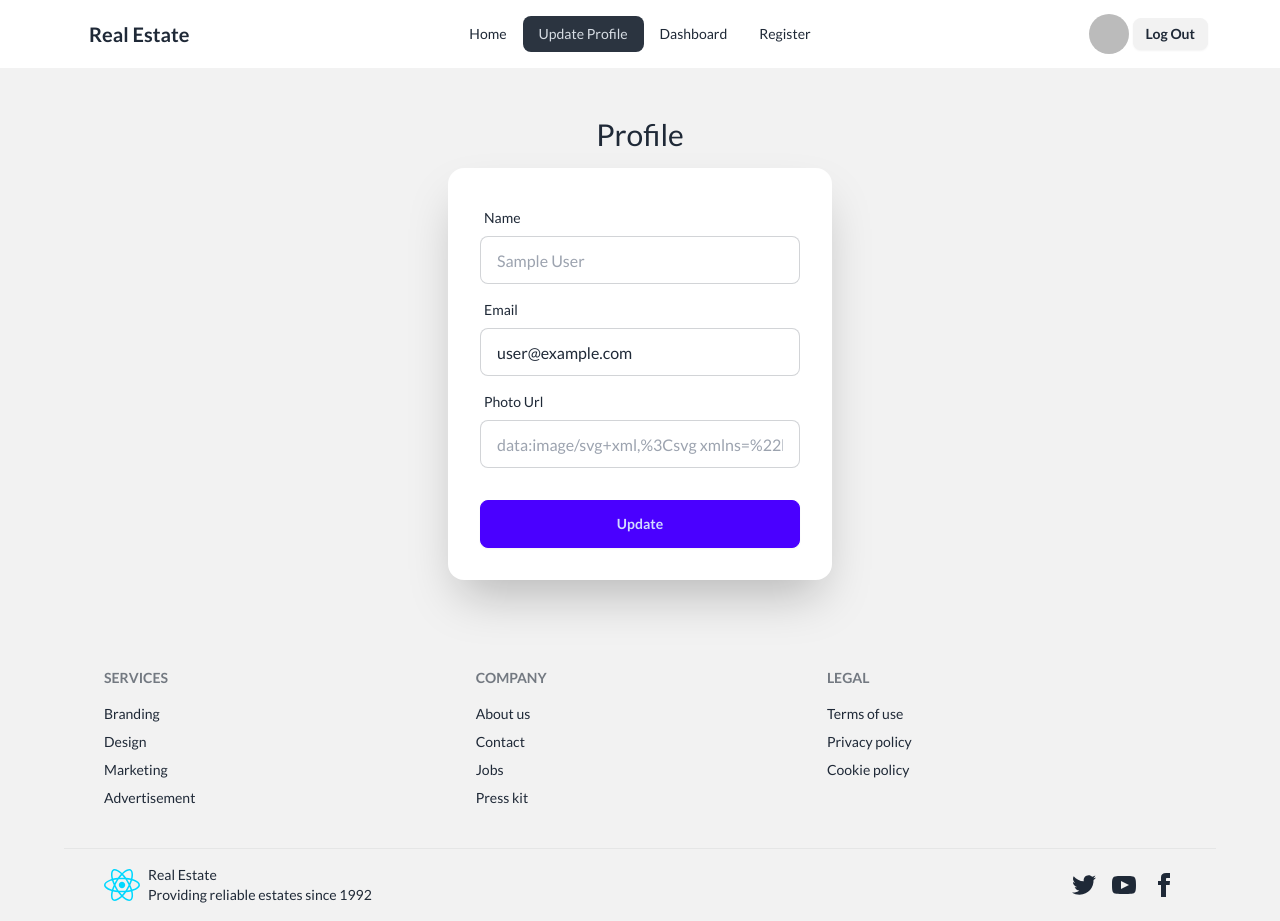
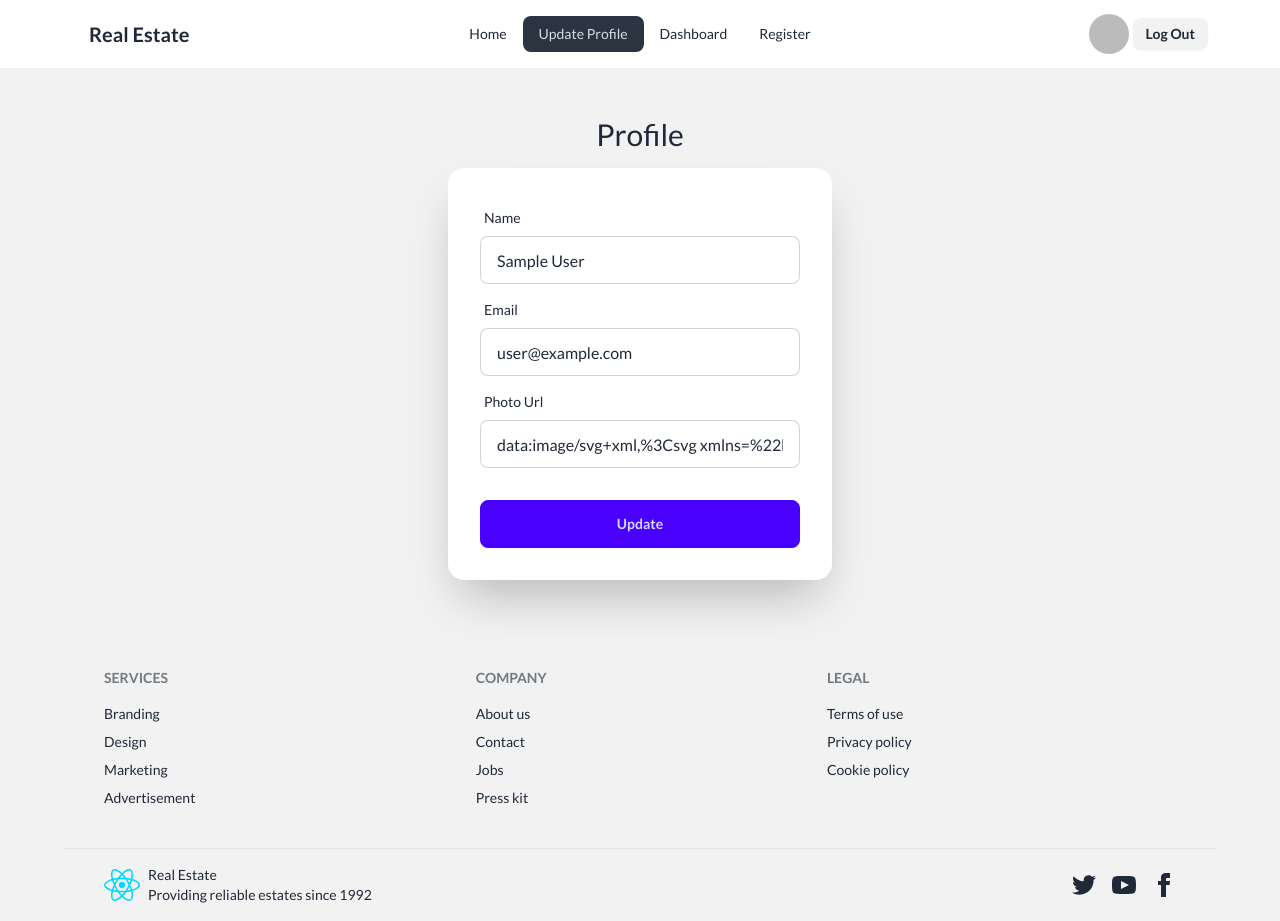
Before and after one commit to subas-roy/Real-Estate, a React (Vite) app: page /update in a window 1280 px wide. Built offline with nearby package versions, Linux system fonts and the light colour scheme; no server answers; sample sign-in values are in the browser's storage.

Commit message:
set defaultValue to Update Profile input

```diff
--- a/src/pages/UpdateProfile/UpdateProfile.jsx
+++ b/src/pages/UpdateProfile/UpdateProfile.jsx
@@ -43,19 +43,19 @@ const UpdateProfile = () => {
                   <label className="label">
                     <span className="label-text">Name</span>
                   </label>
-                  <input id="newName" type="text" name="name" placeholder={user.displayName} className="input input-bordered" required />
+                  <input id="newName" type="text" name="name" defaultValue={user.displayName} className="input input-bordered" required />
                 </div>
                 <div className="form-control">
                   <label className="label">
                     <span className="label-text">Email</span>
                   </label>
-                  <input id="newEmail" type="email" name="email" value={user.email} className="input input-bordered" />
+                  <input id="newEmail" type="email" name="email" defaultValue={user.email} className="input input-bordered" readOnly />
                 </div>
                 <div className="form-control">
                   <label className="label">
                     <span className="label-text">Photo Url</span>
                   </label>
-                  <input id="newPhotoURL" type="text" name="photo" placeholder={user.photoURL} className="input input-bordered" required />
+                  <input id="newPhotoURL" type="text" name="photo" defaultValue={user.photoURL} className="input input-bordered" required />
                 </div>
                 <div className="form-control mt-6">
                   <button className="btn btn-primary">Update</button>
```
